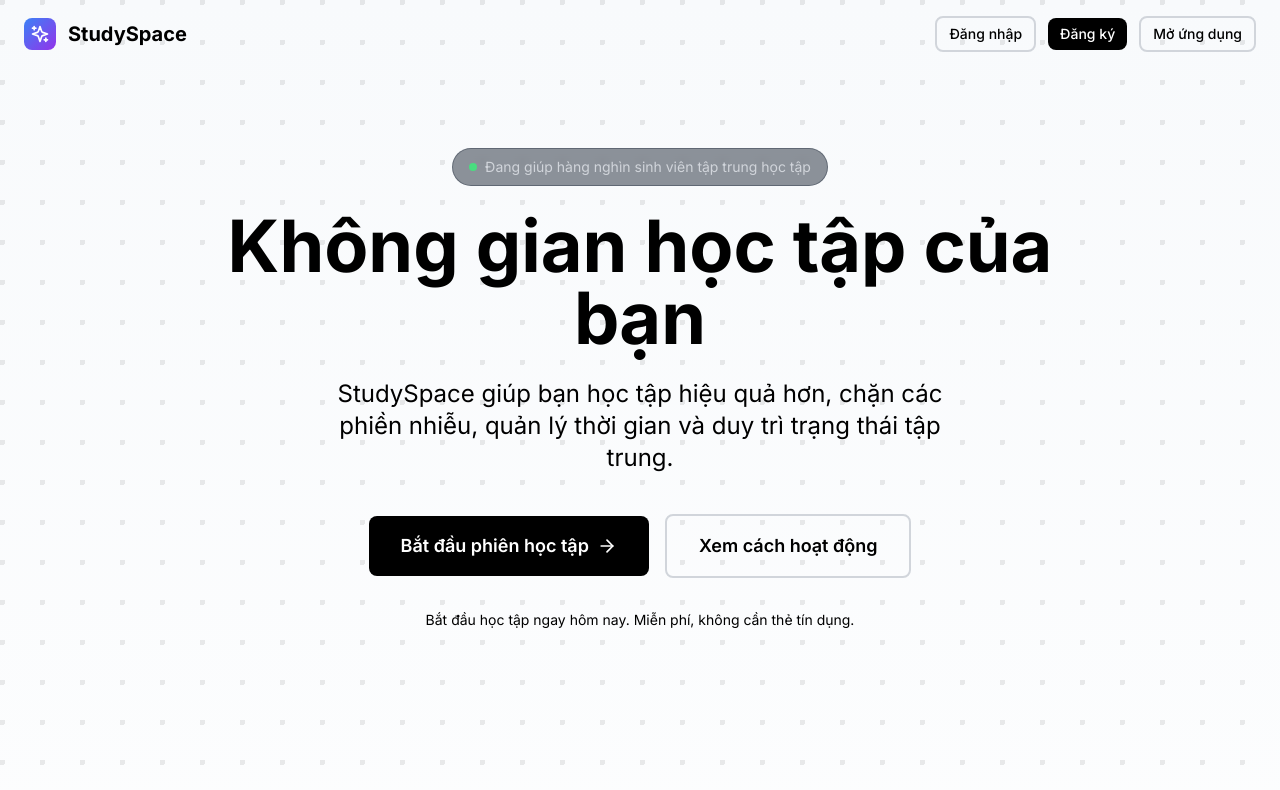
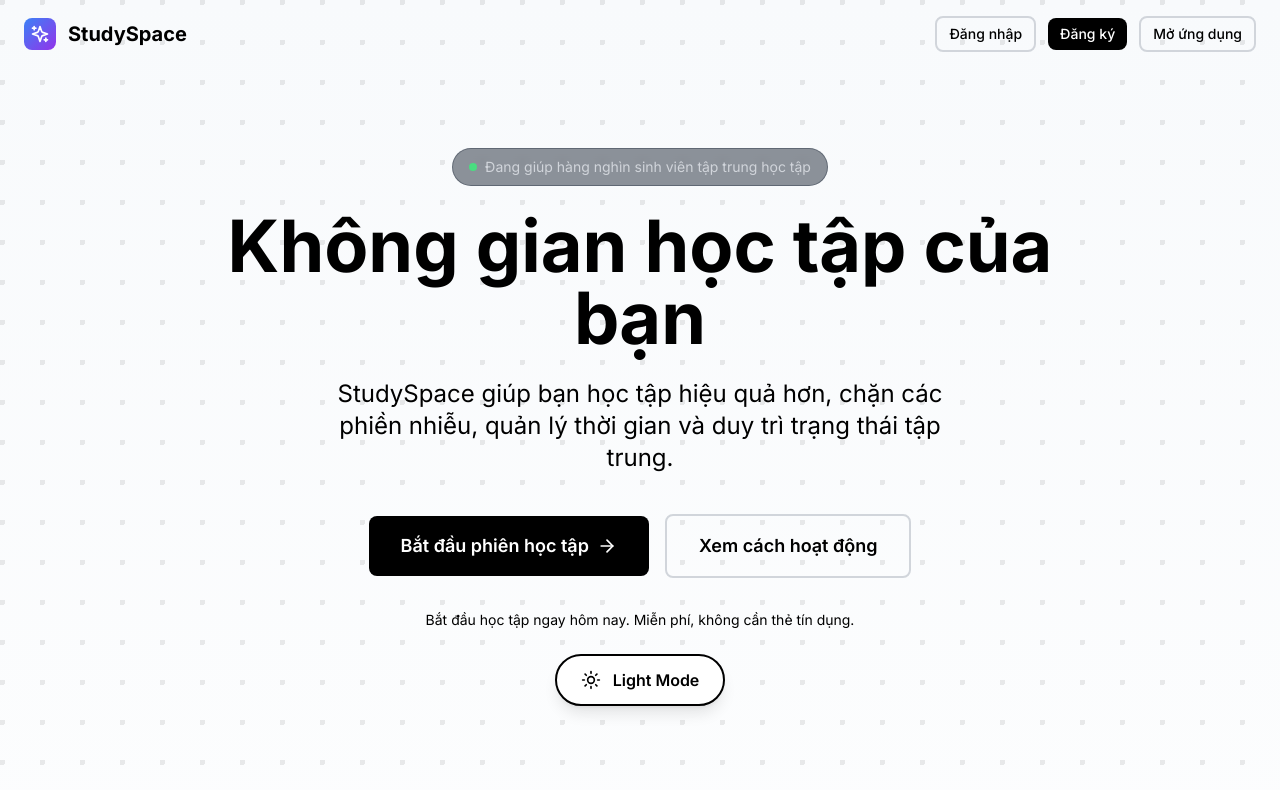
Before and after one commit to duongnguyen291/StudySpace, a Next.js app in the folder frontend/: page / in a window 1280 px wide. Shown: the top 790 px of the page. Built offline with nearby package versions, Linux system fonts and the light colour scheme; no server answers.

Commit message:
feat(app/page.tsx)

```diff
--- a/frontend/src/app/page.tsx
+++ b/frontend/src/app/page.tsx
@@ -18,13 +18,15 @@ import {
   Sparkles,
   ArrowRight,
   PlayCircle,
-  LogOut
+  LogOut,
+  Moon,
+  Sun
 } from 'lucide-react'
 
 export default function LandingPage() {
   const router = useRouter()
   const { user, isAuthenticated, isLoading, logout } = useAuth()
-  const { theme } = useTheme() // Only need theme for background pattern, toggle is in GlobalHeader
+  const { theme, toggleTheme, mounted } = useTheme()
 
   const features = [
     {
@@ -232,9 +234,35 @@ export default function LandingPage() {
           </div>
 
           {/* Additional Info */}
-          <p className="text-sm text-black dark:text-gray-400">
+          <p className="text-sm text-black dark:text-gray-400 mb-6">
             Bắt đầu học tập ngay hôm nay. Miễn phí, không cần thẻ tín dụng.
           </p>
+
+          {/* Theme Toggle Button - Centered between two text lines */}
+          {mounted && (
+            <div className="flex justify-center my-6">
+              <button
+                onClick={toggleTheme}
+                className="flex items-center gap-3 px-6 py-3 rounded-full border-2 transition-all duration-300 hover:scale-105 active:scale-95
+                  bg-white text-black border-black dark:bg-black dark:text-white dark:border-white
+                  hover:bg-gray-100 dark:hover:bg-gray-900 shadow-lg hover:shadow-xl"
+                aria-label="Chuyển chế độ giao diện"
+                title={theme === 'dark' ? 'Chuyển sang chế độ sáng' : 'Chuyển sang chế độ tối'}
+              >
+                {theme === 'dark' ? (
+                  <>
+                    <Moon className="w-5 h-5" />
+                    <span className="font-semibold">Dark Mode</span>
+                  </>
+                ) : (
+                  <>
+                    <Sun className="w-5 h-5" />
+                    <span className="font-semibold">Light Mode</span>
+                  </>
+                )}
+              </button>
+            </div>
+          )}
         </div>
       </section>
 
```
